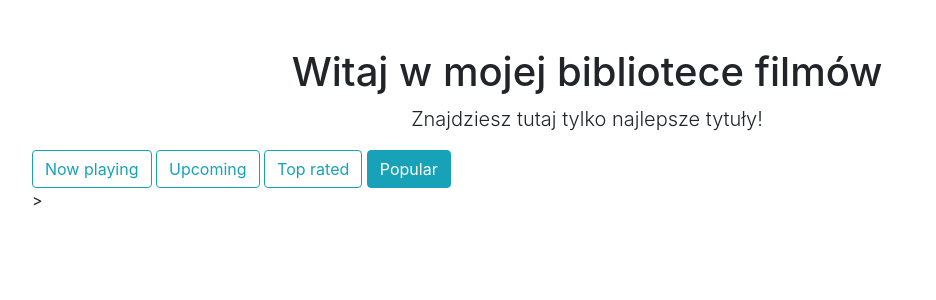
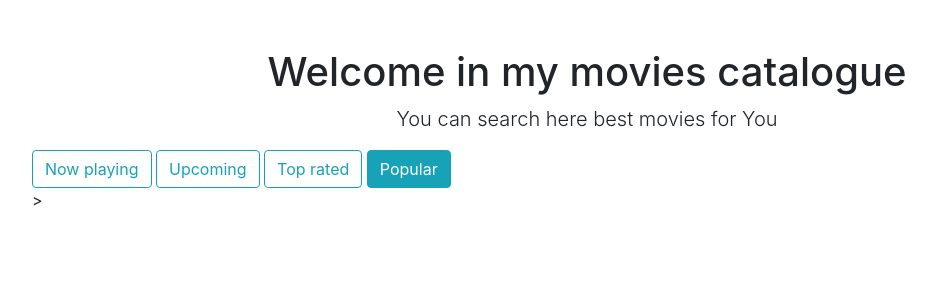
Before and after one commit to lukaszwira/movies_catalogue, a Flask app: page / in a window 1280 px wide. Shown: the part 56-356 px from the top of the page, without its empty margins (53-989 px from the left). Run offline with Flask 2, Linux system fonts and the light colour scheme; data that the repository does not hold is empty; some libraries are stand-ins or nearby versions.

Commit message:
bug fixing

```diff
--- a/templates/homepage.html
+++ b/templates/homepage.html
@@ -4,8 +4,8 @@
 
 <div class="row">
     <div class="col-lg-12 text-center">
-        <h1 class="mt-5">Witaj w mojej bibliotece filmów</h1>
-        <p class="lead">Znajdziesz tutaj tylko najlepsze tytuły!</p>
+        <h1 class="mt-5">Welcome in my movies catalogue</h1>
+        <p class="lead">You can search here best movies for You</p>
         <div class="float-left">
             {% for list in list_types %}
 
@@ -25,7 +25,7 @@
                <h4 class="card-title">{{ movie.title }}</h4>
            </div>
            <div class="card-footer text-center">
-               <a href="{{ url_for('movie_details', movie_id=movie.id) }}" class="btn btn-primary">Pokaż więcej</a>
+               <a href="{{ url_for('movie_details', movie_id=movie.id) }}" class="btn btn-primary">DETAILS</a>
             </div>
        </div>
    </div>
--- a/templates/index.html
+++ b/templates/index.html
@@ -5,7 +5,7 @@
         <meta name="viewport" content="width=device-width, initial-scale=1, shrink-to-fit=no">
         <meta name="description" content="">
         <meta name="author" content="">
-        <title>Biblioteka filmów</title>
+        <title>Movies catalogue</title>
         <!-- Bootstrap core CSS -->
         <link rel="stylesheet" href="https://stackpath.bootstrapcdn.com/bootstrap/4.3.1/css/bootstrap.min.css" integrity="sha384-ggOyR0iXCbMQv3Xipma34MD+dH/1fQ784/j6cY/iJTQUOhcWr7x9JvoRxT2MZw1T" crossorigin="anonymous">
     </head>
--- a/templates/movie_details.html
+++ b/templates/movie_details.html
@@ -7,6 +7,7 @@
         {{ movie.title }}
     </h1>
 
+    <a href="\" class="btn btn-primary">back</a>
 
     <div class="row">
         <div class="col-md-8">
@@ -34,7 +35,7 @@
                 {% if actor.profile_path %}
                     <img src="{{ tmdb_image_url(actor.profile_path, 'w185') }}" class="figure-img img-fluid rounded" alt="{{ actor.name }}">
                 {% else %}
-                    <img src="https://placehold.it/185x278?text={{ actor.name }}" class="figure-img img-fluid rounded" alt="{{ actor.name }}">
+                    <img src="https://barracuda.sklep.pl/611-tm_large_default/tlok-kompletny-do-silnika-diesla-yanmar-l70-lub-kiporkama-178f.jpg" class="figure-img img-fluid rounded" alt="{{ actor.name }}">
                 {% endif %}
                 <figcaption class="figure-caption">{{ actor.name }} as {{ actor.character }}</figcaption>
             </figure>
```
Also changed, not shown: tests/test_tmdb.py (+17 -0 lines), app.py (renamed from main.py), static/tlok.jpg (added), tests/__init__.py (added).
